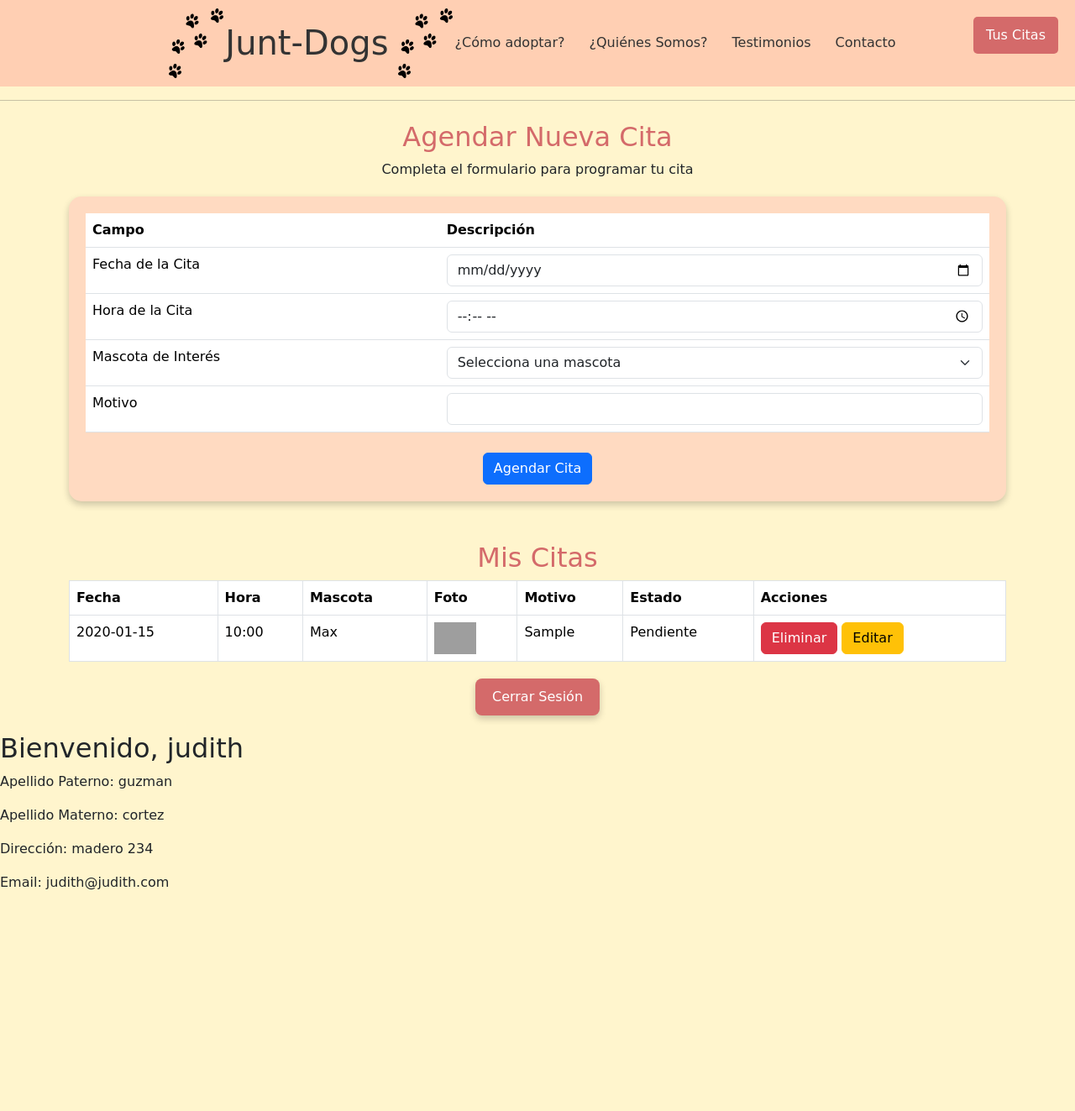
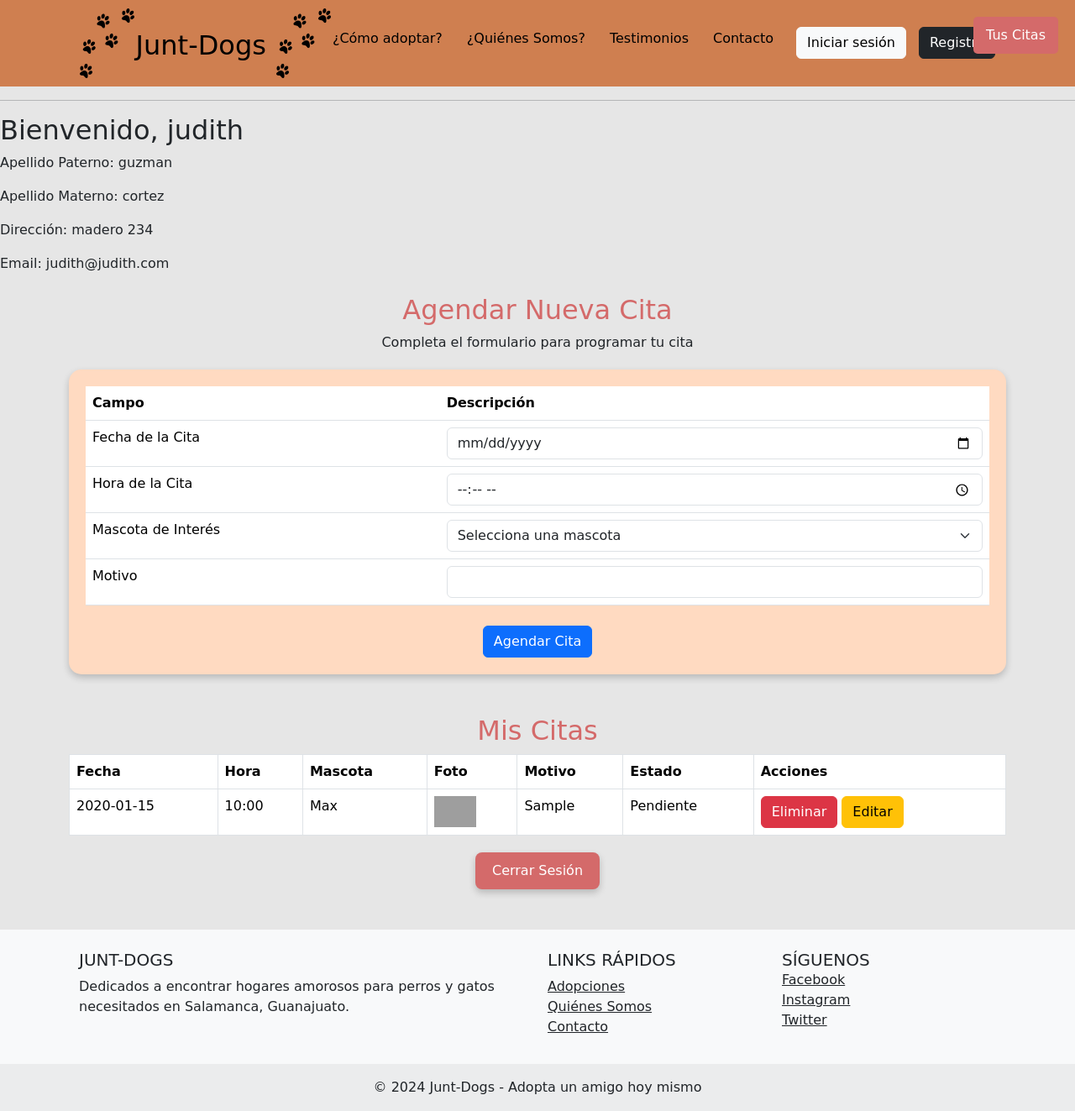
Before and after one commit to AntonioF842/JUN-DOGS-, a PHP site: page /perfildeusuario.php in a window 1280 px wide. Shown: the whole page at 84% size. Before the commit the page ends 1060 px from the top, so only its background shows below. Run offline with PHP 8.4, Linux system fonts and the light colour scheme; a user stored in the database is signed in; data comes from the database, SQL or seed files in the repository; tables that the repository leaves empty hold one stand-in row (values such as "Sample post"); grey boxes are pictures that could not be loaded.

Commit message:
Hotfix style for perfildeusuario.php

```diff
--- a/backend/config/database.php
+++ b/backend/config/database.php
@@ -1,6 +1,6 @@
 <?php
 class Database {
-    private $host = "localhost:8889";
+    private $host = "localhost";
     private $db_name = "jun_dogs";
     private $username = "root";
     private $password = "root";
--- a/frontend/perfildeusuario.php
+++ b/frontend/perfildeusuario.php
@@ -51,9 +51,12 @@ if ($conn) {
 <head>
     <meta charset="UTF-8">
     <meta name="viewport" content="width=device-width, initial-scale=1.0">
-    <title>Adopta una Mascota</title>
+    <title>Perfil de Usuario</title>
     <link href="https://cdn.jsdelivr.net/npm/bootstrap@5.3.3/dist/css/bootstrap.min.css" rel="stylesheet" integrity="sha384-QWTKZyjpPEjISv5WaRU9OFeRpok6YctnYmDr5pNlyT2bRjXh0JMhjY6hW+ALEwIH" crossorigin="anonymous">
     <link rel="stylesheet" href="../frontend/css/perfildeusuario.css">
+        <link rel="stylesheet" href="./css/inicio.css">
+    <link rel="shortcut icon" href="./imagenes/favicon.png" type="image/x-icon">
+
 </head>
 
 <body>
@@ -67,11 +70,20 @@ if ($conn) {
             <a href="Nosotros.html">¿Quiénes Somos?</a>
             <a href="Testimonios.html">Testimonios</a>
             <a href="Contacto.html">Contacto</a>
+            <button class="btn btn-light" onclick="window.location.href='InicioSesion.html'">Iniciar sesión</button>
+            <button class="btn btn-dark" onclick="window.location.href='Registro.html'">Registro</button>
         </div>
     </div>
 
     <hr class="divider">
 
+    <div class="profile-info">
+        <h2>Bienvenido, <?php echo $_SESSION['nombre']; ?></h2>
+        <p>Apellido Paterno: <?php echo $_SESSION['apellido_paterno']; ?></p>
+        <p>Apellido Materno: <?php echo $_SESSION['apellido_materno']; ?></p>
+        <p>Dirección: <?php echo $_SESSION['direccion']; ?></p>
+        <p>Email: <?php echo $_SESSION['email']; ?></p>
+    </div>
     <!-- Contenido principal -->
     <main class="container mt-4">
         <section id="nueva-cita">
@@ -270,31 +282,56 @@ if ($conn) {
         </div>
     </div>
 
+    <div class="logout-container">
+        <button class="btn-logout" onclick="cerrarSesion()">Cerrar Sesión</button>
+    </div>
+
+       <!-- Footer -->
+       <footer class="bg-light text-center text-lg-start mt-5">
+        <div class="container p-4">
+            <div class="row">
+                <div class="col-lg-6 col-md-12 mb-4 mb-md-0">
+                    <h5 class="text-uppercase">Junt-Dogs</h5>
+                    <p>
+                        Dedicados a encontrar hogares amorosos para perros y gatos necesitados en Salamanca, Guanajuato.
+                    </p>
+                </div>
+                <div class="col-lg-3 col-md-6 mb-4 mb-md-0">
+                    <h5 class="text-uppercase">Links Rápidos</h5>
+                    <ul class="list-unstyled mb-0">
+                        <li><a href="Adopciones.html" class="text-dark">Adopciones</a></li>
+                        <li><a href="Nosotros.html" class="text-dark">Quiénes Somos</a></li>
+                        <li><a href="Contacto.html" class="text-dark">Contacto</a></li>
+                    </ul>
+                </div>
+                <div class="col-lg-3 col-md-6 mb-4 mb-md-0">
+                    <h5 class="text-uppercase mb-0">Síguenos</h5>
+                    <ul class="list-unstyled">
+                        <li><a href="#!" class="text-dark">Facebook</a></li>
+                        <li><a href="#!" class="text-dark">Instagram</a></li>
+                        <li><a href="#!" class="text-dark">Twitter</a></li>
+                    </ul>
+                </div>
+            </div>
+        </div>
+        <div class="text-center p-3" style="background-color: rgba(0, 0, 0, 0.05);">
+            © 2024 Junt-Dogs - Adopta un amigo hoy mismo
+        </div>
+    </footer>
+
+    <script src="https://cdn.jsdelivr.net/npm/bootstrap@5.3.3/dist/js/bootstrap.bundle.min.js"></script>
     <script>
         function togglePanel() {
             const panel = document.getElementById('panel-options');
             panel.classList.toggle('panel-visible');
         }
-    </script>
-    <script src="https://cdn.jsdelivr.net/npm/bootstrap@5.3.3/dist/js/bootstrap.bundle.min.js"></script>
-    <div class="logout-container">
-        <button class="btn-logout" onclick="cerrarSesion()">Cerrar Sesión</button>
-    </div>
 
-    <script>
         function cerrarSesion() {
-            // ciere de sesion
             alert("Sesión cerrada exitosamente.");
-            window.location.href = "InicioSesion.html"; // Redireccion pagina de inicio
+            window.location.href = "InicioSesion.html";
         }
     </script>
-    <div class="profile-info">
-        <h2>Bienvenido, <?php echo $_SESSION['nombre']; ?></h2>
-        <p>Apellido Paterno: <?php echo $_SESSION['apellido_paterno']; ?></p>
-        <p>Apellido Materno: <?php echo $_SESSION['apellido_materno']; ?></p>
-        <p>Dirección: <?php echo $_SESSION['direccion']; ?></p>
-        <p>Email: <?php echo $_SESSION['email']; ?></p>
-    </div>
+
     <script>
         function cerrarSesion() {
             // Cierre de sesion
```
Lines whose indentation alone changed are shown as unchanged.
